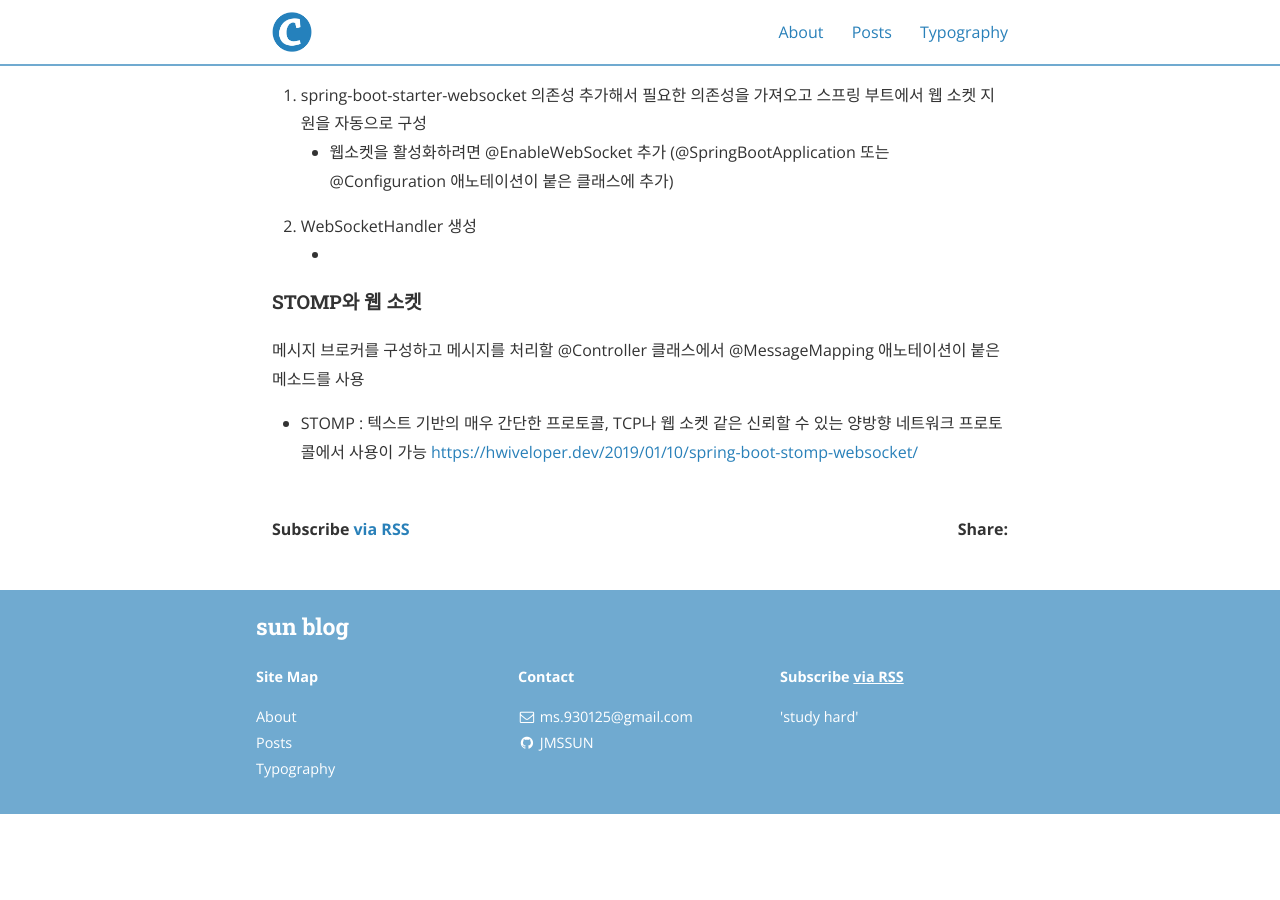
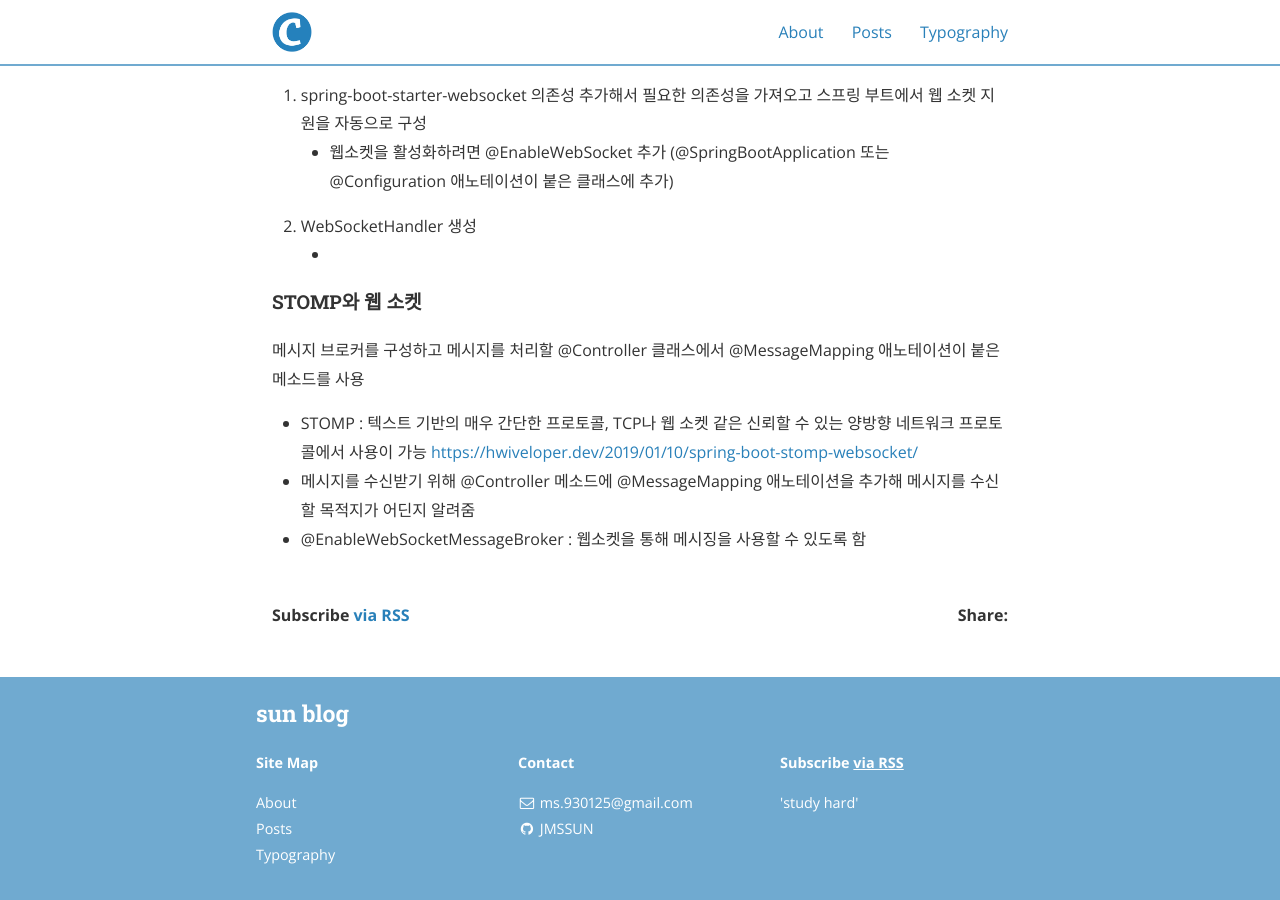
Before and after one commit to JMSSUN/JMSSUN.github.io, a Jekyll site: the page built from _posts/2020-08-19-springboot4.md, in a window 1280 px wide and 900 px high, scrolled down 1175 px. Built offline with Jekyll 4.4.1, drawn with Linux system fonts in a browser that asks for light colours; nearby versions of some CDN libraries; before the commit the page ends 1989 px from its top, so only the background shows below that.

Commit message:
spring boot2 4

```diff
--- a/_posts/2020-08-19-springboot4.md
+++ b/_posts/2020-08-19-springboot4.md
@@ -46,3 +46,5 @@ http와 다르게 완벽한 신을 제공
 
 - STOMP : 텍스트 기반의 매우 간단한 프로토콜, TCP나 웹 소켓 같은 신뢰할 수 있는 양방향 네트워크 프로토콜에서 사용이 가능
  [https://hwiveloper.dev/2019/01/10/spring-boot-stomp-websocket/](https://hwiveloper.dev/2019/01/10/spring-boot-stomp-websocket/ttp://)
+- 메시지를 수신받기 위해 @Controller 메소드에 @MessageMapping 애노테이션을 추가해 메시지를 수신할 목적지가 어딘지 알려줌
+- @EnableWebSocketMessageBroker : 웹소켓을 통해 메시징을 사용할 수 있도록 함
```
